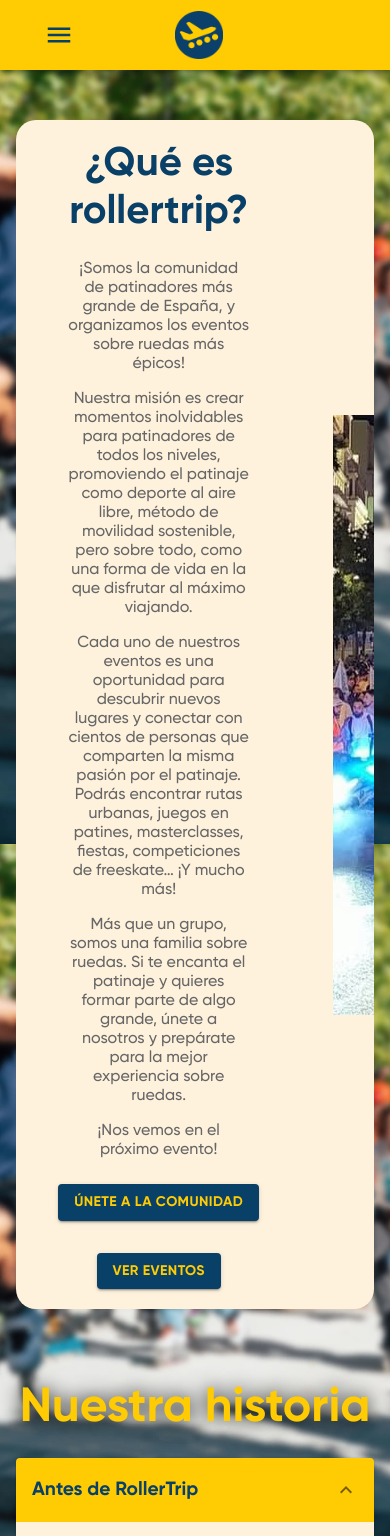
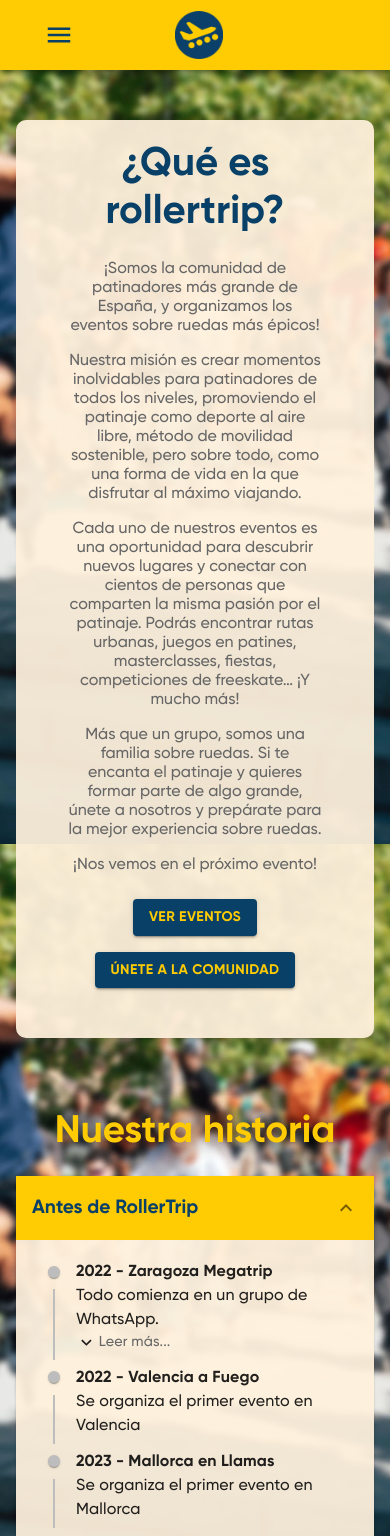
Before and after one commit to jesuseliasalba/rollertrip.es, a React (Vite) app: page /about in a window 390 px wide. Shown: the top 1536 px of the page. Built offline with nearby package versions, Linux system fonts and the light colour scheme.

Commit message:
Refactor About and TimeLine components for improved styling and responsiveness; update button actions and text

```diff
--- a/src/Components/TimeLine/TimeLine.css
+++ b/src/Components/TimeLine/TimeLine.css
@@ -27,3 +27,9 @@
   font-size: 0.8rem;
   text-align: justify;
 }
+
+@media (max-width: 750px) {
+  .timeline > h2 {
+    font-size: 2.4rem;
+  }
+}
--- a/src/Components/TimeLine/TimeLine.jsx
+++ b/src/Components/TimeLine/TimeLine.jsx
@@ -149,14 +149,17 @@
       <Accordion
         defaultExpanded
         sx={{
-          backgroundColor: "var(--jea-color-primary)",
           marginBottom: "1rem",
+          backgroundColor: "transparent",
         }}
       >
         <AccordionSummary
           expandIcon={<ExpandMore />}
           aria-controls="panel1a-content"
           id="panel1-header"
+          sx={{
+            backgroundColor: "var(--jea-color-primary)",
+          }}
         >
           <h3>Antes de RollerTrip</h3>
         </AccordionSummary>
@@ -166,7 +169,7 @@
       </Accordion>
       <Accordion
         sx={{
-          backgroundColor: "var(--jea-color-primary)",
+          backgroundColor: "transparent",
           marginBottom: "1rem",
         }}
       >
@@ -174,6 +177,7 @@
           expandIcon={<ExpandMore />}
           aria-controls="panel1a-content"
           id="panel1-header"
+          sx={{ backgroundColor: "var(--jea-color-primary)" }}
         >
           <h3>Año 2024</h3>
         </AccordionSummary>
@@ -183,7 +187,7 @@
       </Accordion>
       <Accordion
         sx={{
-          backgroundColor: "var(--jea-color-primary)",
+          backgroundColor: "transparent",
           marginBottom: "1rem",
         }}
       >
@@ -191,6 +195,7 @@
           expandIcon={<ExpandMore />}
           aria-controls="panel1a-content"
           id="panel1-header"
+          sx={{ backgroundColor: "var(--jea-color-primary)" }}
         >
           <h3>Año 2025</h3>
         </AccordionSummary>
--- a/src/Pages/About/About.css
+++ b/src/Pages/About/About.css
@@ -16,7 +16,7 @@
   gap: 2rem;
   background-color: var(--jea-color-tertiary);
   margin-top: 50px;
-  border-radius: var(--jea-radius-primary);
+  border-radius: var(--jea-radius-secundary);
   width: 100%;
   overflow: hidden;
 }
@@ -61,7 +61,7 @@
 .button-group {
   display: flex;
   flex-wrap: wrap;
-  gap: 2rem;
+  gap: 1rem;
   justify-content: center;
 }
 
@@ -111,6 +111,15 @@
   }
 }
 
+@media (max-width: 1000px) {
+  .hero-image-container {
+    display: none;
+  }
+  .hero-content {
+    margin-bottom: 30px;
+  }
+}
+
 @media (min-width: 1024px) {
   .hero-title {
     font-size: 3.75rem;
--- a/src/Pages/About/About.jsx
+++ b/src/Pages/About/About.jsx
@@ -36,6 +36,19 @@
           <div className="button-group">
             <Button
               variant="contained"
+              component={NavLink}
+              to="/events"
+              className="about-button"
+              sx={{
+                backgroundColor: "var(--jea-color-secondary)",
+                color: "var(--jea-color-primary)",
+                fontFamily: "Gilroy-Bold, sans-serif",
+              }}
+            >
+              Ver eventos
+            </Button>
+            <Button
+              variant="contained"
               href={"https://chat.whatsapp.com/KQ1E99gm0hC6bcBzF6HVO0"}
               target="_blank"
               rel="noopener noreferrer"
@@ -47,19 +60,6 @@
               }}
             >
               Únete a la comunidad
-            </Button>
-            <Button
-              variant="contained"
-              component={NavLink}
-              to="/events"
-              className="about-button"
-              sx={{
-                backgroundColor: "var(--jea-color-secondary)",
-                color: "var(--jea-color-primary)",
-                fontFamily: "Gilroy-Bold, sans-serif",
-              }}
-            >
-              Ver eventos
             </Button>
           </div>
         </div>
--- a/src/index.css
+++ b/src/index.css
@@ -50,7 +50,7 @@
   --jea-color-black: black;
   --jea-color-primary: #ffcb03;
   --jea-color-secondary: #094068;
-  --jea-color-tertiary: #fff2dd;
+  --jea-color-tertiary: #fff2ddee;
   --jea-color-cuaternary: #041d2f;
 
   /* FONT SIZES */
```
